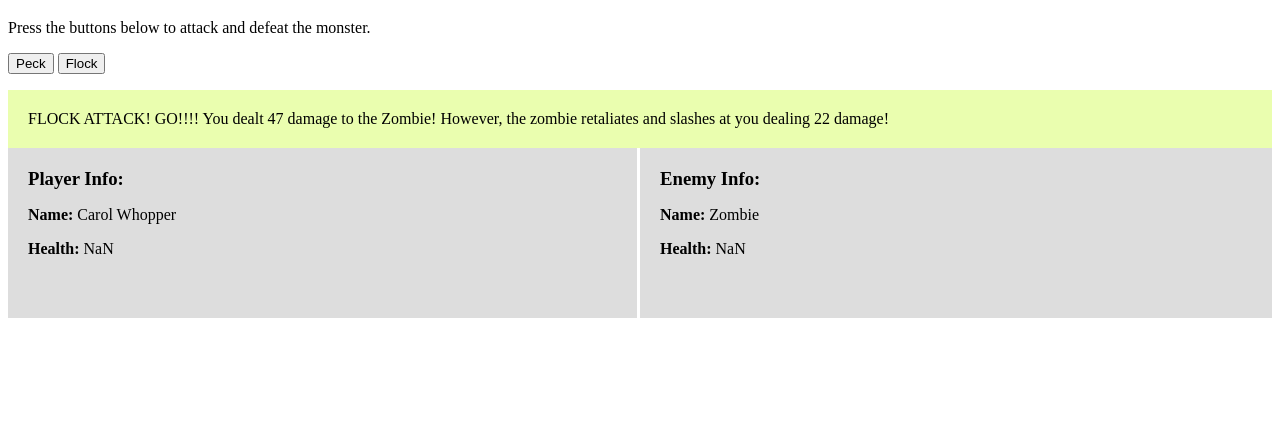
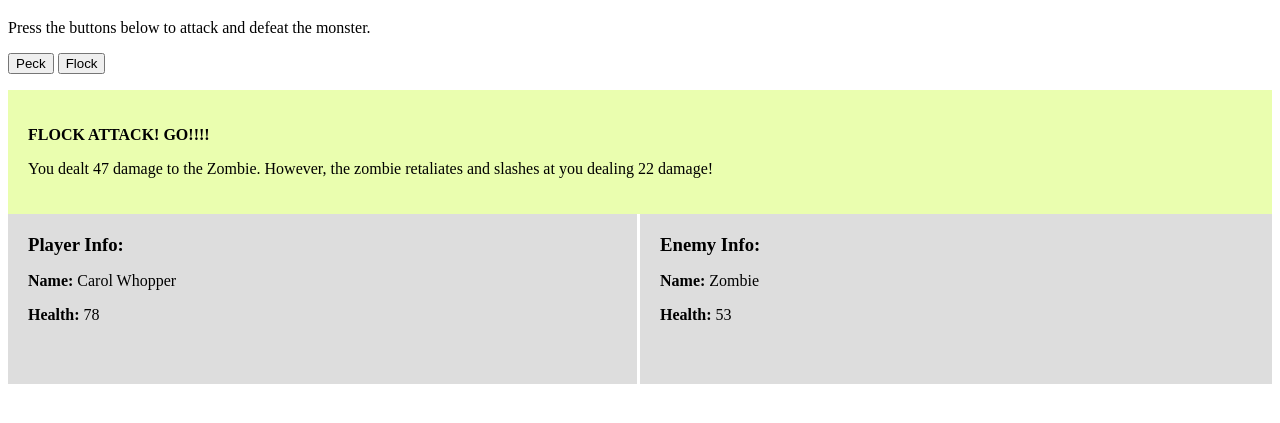
Before and after one commit to warnakey/Fight-Game, a plain HTML site: page index.html in a window 1280 px wide. Both pictures are taken after a click on the button "Flock". Shown: the part 61-484 px from the top of the page. Drawn offline with Linux system fonts and the light colour scheme.

Commit message:
Update index.html

```diff
--- a/index.html
+++ b/index.html
@@ -1,6 +1,5 @@
 <!DOCTYPE html>
 <html>
-<body>
     <head>
 	<style>
 	#demo {
@@ -32,15 +31,14 @@ h3 {
 	}
 	</style>
     </head>
-
+    <body>
     <h1>Fight Game</h1>
-
     <p>Press the buttons below to attack and defeat the monster.</p>
-
-<button onclick="playerAttack()">Peck</button>
-<button onclick="playerAttackTwo()">Flock</button>
+    <button id="attackone" onclick="playerAttack()">Peck</button>
+    <button id="attacktwo" onclick="playerAttackTwo()">Flock</button>
 
     <p id="demo"></p>
+
     <div id="playerboxes">
         <div id="playerinfo"><p><strong>Player Info:</strong></p></div>
         <div id="enemyinfo"><p><strong>Enemy Info:</strong></p></div>
@@ -61,63 +59,74 @@ var playerAttackTwoHigh = 50;
 	var enemyAttackOneLow = 10;
 	var enemyAttackOneHigh = 40;
 
-document.getElementById("demo").innerHTML = "Greetings young warrior " + playerName + ". A great evil has befallen our land as a mysterious " + enemyName + " has appeared and begun to turn innocent citizens into his chaotic slaves of evil. We are all depending on you to destroy the zombie.";
+	document.getElementById("demo").innerHTML = `<p>Greetings young warrior ` + playerName +
+	`. A great evil has befallen our land as a mysterious ` + enemyName +
+	` has appeared and begun to turn innocent citizens into his chaotic slaves of evil. We are all depending on you to destroy the zombie.</p>`;
 
 	document.getElementById("playerinfo").innerHTML = `<h3><strong>Player Info:</strong></h3>
-
 	<p><strong>Name: </strong>` + playerName + `</p>
 	<p><strong>Health: </strong>` + playerHealth + `</p>`;
 
 	document.getElementById("enemyinfo").innerHTML = `<h3><strong>Enemy Info:</strong></h3>
-
 	<p><strong>Name: </strong>` + enemyName + `</p>
 	<p><strong>Health: </strong>` + enemyHealth + `</p>`;
 
+	if (playerHealth > 0 && enemyHealth > 0) {
+
 	    function playerAttack() {
-	document.getElementById("demo").innerHTML = "GET PECKED!!";
-
 		var damageDealt = Math.floor(Math.random() * (playerAttackOneHigh - playerAttackOneLow + 1)) + playerAttackOneLow;
-
 		var enemyDamageDealt = Math.floor(Math.random() * (enemyAttackOneHigh - enemyAttackOneLow + 1)) + enemyAttackOneLow;
 
-    document.getElementById("demo").innerHTML = "GET PECKED!!\n\nYou dealt " + damageDealt + " damage to the Zombie! However, the zombie retaliates and slashes at you dealing " + enemyDamageDealt + " damage!";
+		document.getElementById("demo").innerHTML = `<p><strong>GET PECKED!!</strong><p>
+	    	<p>You dealt ` + damageDealt + ` damage to the ` + enemyName + `!</p>
+	    	<p>However, the ` + enemyName + ` retaliates and slashes at you dealing ` + enemyDamageDealt + ` damage!</p>`;
 
-    var playerHealth = playerHealth - enemyDamageDealt;
-    var enemyHealth = enemyHealth - damageDealt;
+		var newHealth = playerHealth - enemyDamageDealt;
+		var newEnemyHealth = enemyHealth - damageDealt;
 
+		document.getElementById("playerinfo").innerHTML = `<h3><strong>Player Info:</strong></h3>
+		<p><strong>Name: </strong>` + playerName + `</p>
+		<p><strong>Health: </strong>` + newHealth + `</p>`;
+
+		document.getElementById("enemyinfo").innerHTML = `<h3><strong>Enemy Info:</strong></h3>
+		<p><strong>Name: </strong>` + enemyName + `</p>
+		<p><strong>Health: </strong>` + newEnemyHealth + `</p>`;
+	    }
+
+	    function playerAttackTwo() {
+		var damageDealt = Math.floor(Math.random() * (playerAttackTwoHigh - playerAttackTwoLow + 1)) + playerAttackTwoLow;
+		var enemyDamageDealt = Math.floor(Math.random() * (enemyAttackOneHigh - enemyAttackOneLow + 1)) + enemyAttackOneLow;
+
+	      	document.getElementById("demo").innerHTML = `<p><strong>FLOCK ATTACK! GO!!!!</strong><p>
+		<p>You dealt ` + damageDealt + ` damage to the ` + enemyName +
+		`. However, the zombie retaliates and slashes at you dealing ` + enemyDamageDealt + ` damage!`;
+
+		var newPlayerHealth = playerHealth - enemyDamageDealt;
+
+		var newEnemyHealth = enemyHealth - damageDealt;
 		document.getElementById("playerinfo").innerHTML = `<h3><strong>Player Info:</strong></h3>
 
 	<p><strong>Name: </strong>` + playerName + `</p>
-<p><strong>Health: </strong>` + playerHealth + `</p>`;
+	<p><strong>Health: </strong>` + newPlayerHealth + `</p>`;
 
 	  document.getElementById("enemyinfo").innerHTML = `<h3><strong>Enemy Info:</strong></h3>
-
 	  <p><strong>Name: </strong>` + enemyName + `</p>
-  <p><strong>Health: </strong>` + enemyHealth + `</p>`;
+	  <p><strong>Health: </strong>` + newEnemyHealth + `</p>`;
 	  }
-function playerAttackTwo() {
-	document.getElementById("demo").innerHTML = "FLOCK ATTACK! GO!!!!";
-    var damageDealt = Math.floor(Math.random() * (playerAttackTwoHigh - playerAttackTwoLow + 1)) + playerAttackTwoLow;
-    var enemyDamageDealt = Math.floor(Math.random() * (enemyAttackOneHigh - enemyAttackOneLow + 1)) + enemyAttackOneLow;
-
-    document.getElementById("demo").innerHTML = "FLOCK ATTACK! GO!!!!\n\nYou dealt " + damageDealt + " damage to the Zombie! However, the zombie retaliates and slashes at you dealing " + enemyDamageDealt + " damage!";
-
-    alert(playerHealth);
-
-    var playerHealth = playerHealth - enemyDamageDealt;
-
-    alert(playerHealth);
-    var enemyHealth = enemyHealth - damageDealt;
-
-    document.getElementById("playerinfo").innerHTML = `<h3><strong>Player Info:</strong></h3>
-
-<p><strong>Name: </strong>` + playerName + `</p>
-<p><strong>Health: </strong>` + playerHealth + `</p>`;
-
-  document.getElementById("enemyinfo").innerHTML = `<h3><strong>Enemy Info:</strong></h3>
-
-  <p><strong>Name: </strong>` + enemyName + `</p>
-  <p><strong>Health: </strong>` + enemyHealth + `</p>`;
+	} else if (playerHealth > 0 && enemyHealth <= 0) {
+		document.getElementById("attackone").disabled = true;
+		document.getElementById("attacktwo").disabled = true;
+		document.getElementById("demo").innerHTML = `<p><strong>CONGRATULATIONS!</strong></p>
+		<p>You defeated the ` + enemyName + `</p>`;
+	} else if (playerHealth <= 0 && enemyHealth > 0) {
+	document.getElementById("attackone").disabled = true;
+		document.getElementById("attacktwo").disabled = true;
+		document.getElementById("demo").innerHTML = `<p><strong>GAME OVER!</strong></p>
+	    <p>You have been defeated by the ` + enemyName + `. Will you try again?</p>`;
+	} else {
+	document.getElementById("attackone").disabled = true;
+		document.getElementById("attacktwo").disabled = true;
+		document.getElementById("demo").innerHTML = `<p><strong>GAME OVER!</strong></p>`;
 	}
     </script>
 
```
Lines whose indentation alone changed are shown as unchanged.
